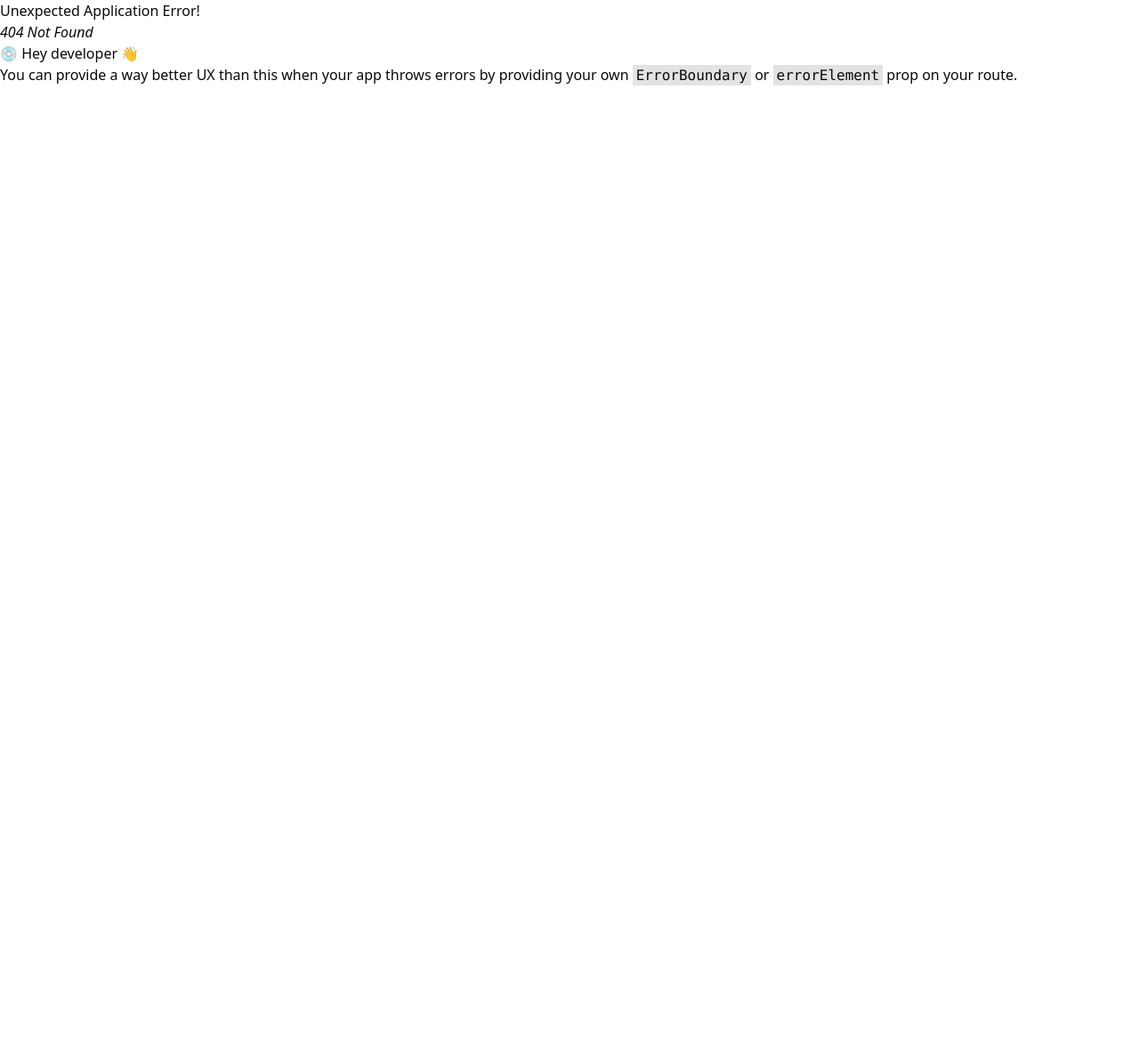
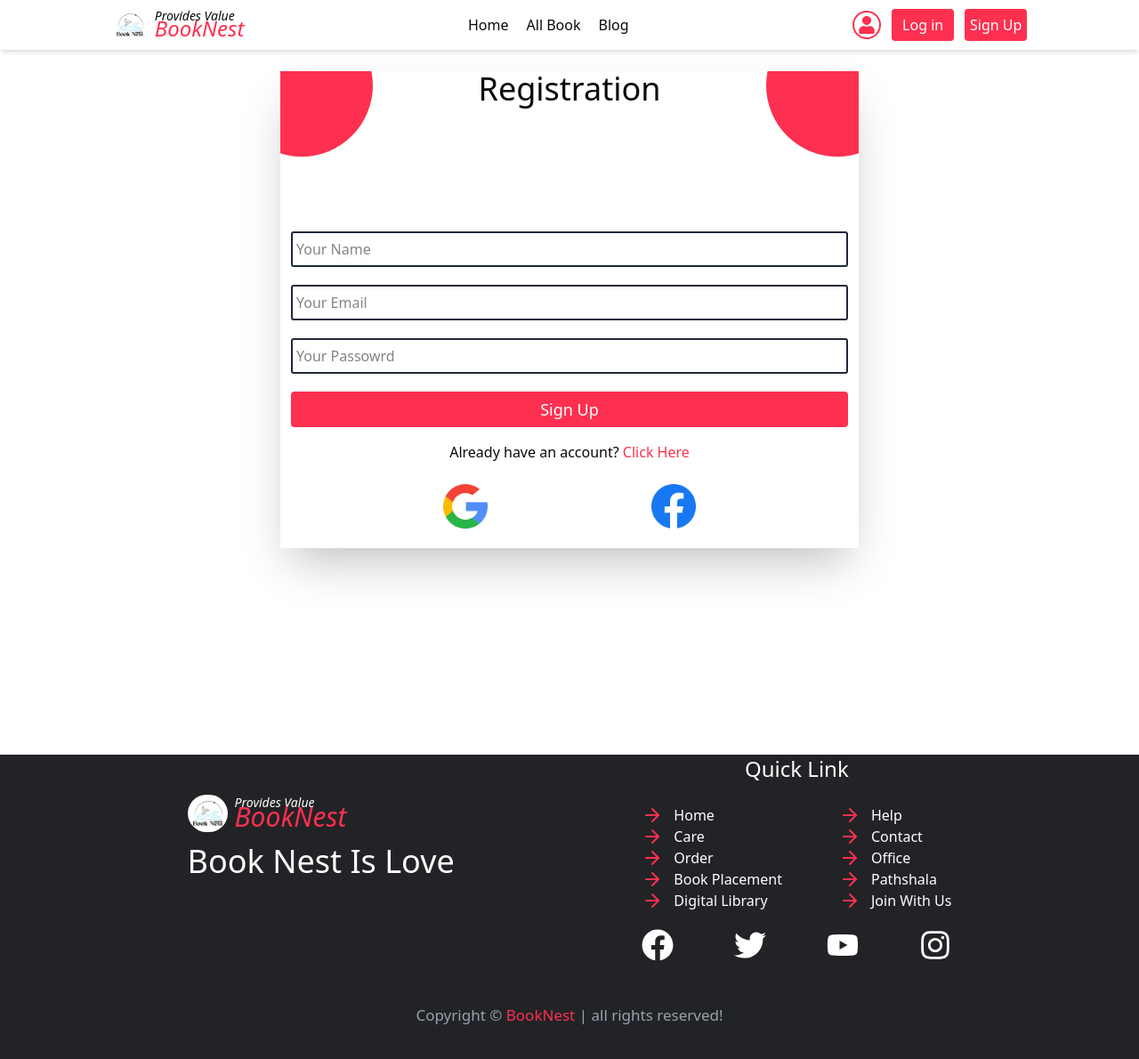
Before and after one commit to robs360/assignment4_client, a React (Vite) app: page /signup in a window 1280 px wide. Before the commit this address had no page. Shown: the top 1190 px of the page at 89% size. Before the commit the page ends 800 px from the top, so only its background shows below. Built offline with nearby package versions, Linux system fonts and the light colour scheme.

Commit message:
sign up page design done

```diff
--- /dev/null
+++ b/src/Redux/api/baseApi.ts
@@ -0,0 +1,17 @@
+import { createApi, fetchBaseQuery } from '@reduxjs/toolkit/query/react'
+
+const baseApi=createApi({
+    reducerPath:'baseApi',
+    baseQuery: fetchBaseQuery({baseUrl:'http://localhost:5000/api/v1'}),
+    endpoints:(builder)=>({
+       login:builder.mutation({
+        query:(userInfo)=>({
+            url:'/auth/login',
+            method:'POST',
+            body:userInfo
+         })
+       })
+    })
+})
+
+export const {useLoginMutation}=baseApi
--- /dev/null
+++ b/src/Redux/featurs/auth/authSlice.ts
@@ -0,0 +1,28 @@
+import { createSlice } from "@reduxjs/toolkit";
+type TInitialstate={
+    user:null|object,
+    token:null|string
+}
+
+const initialState:TInitialstate={
+    user:null,
+    token:null
+}
+const authSlice=createSlice({
+    name:'auth',
+    initialState,
+    reducers:{
+       setUser:(state,action)=>{
+          const {user,token}=action.payload
+          state.user=user,
+          state.token=token
+       },
+       logout:(state)=>{
+         state.user=null,
+         state.token=null
+       }
+    }
+})
+
+export const {setUser,logout}=authSlice.actions
+export default authSlice.reducer
--- /dev/null
+++ b/src/Redux/hooks.ts
@@ -0,0 +1,7 @@
+import { useDispatch, useSelector } from 'react-redux';
+import type { TypedUseSelectorHook } from 'react-redux';
+import type { RootState, AppDispatch } from './store.ts';
+
+// Use throughout your app instead of plain `useDispatch` and `useSelector`
+export const useAppDispatch: () => AppDispatch = useDispatch;
+export const useAppSelector: TypedUseSelectorHook<RootState> = useSelector;
--- /dev/null
+++ b/src/Redux/store.ts
@@ -0,0 +1,11 @@
+import { configureStore } from '@reduxjs/toolkit'
+import authReducer from './featurs/auth/authSlice'
+export const store = configureStore({
+  reducer: {
+    auth:authReducer
+  },
+})
+
+
+export type RootState = ReturnType<typeof store.getState>
+export type AppDispatch = typeof store.dispatch
--- a/src/components/shared/Footer.tsx
+++ b/src/components/shared/Footer.tsx
@@ -4,7 +4,7 @@ import { FaFacebook, FaInstagram, FaTwitter, FaYoutube } from 'react-icons/fa'
 const Footer = () => {
     return (
         <div className="w-full bg-[#222326] min-h-[45vh] mt-8">
-            <div className='flex justify-evenly'>
+            <div className='flex justify-evenly flex-wrap'>
                 <div className='mt-6 py-5'>
                     <div className='flex space-x-2 items-center'>
                         <img src={logo} className='w-[39px] md:w-[45px] rounded-full' alt="bokknest" />
@@ -17,7 +17,7 @@ const Footer = () => {
                 </div>
                 <div className="">
                     <h1 className='text-2xl text-center font-medium text-white'>Quick Link</h1>
-                    <div>
+                    <div className='mt-6'>
                         <div className='flex space-x-16'>
                             <div className='flex flex-col'>
                                 <a className='font-medium flex  text-white' href=""><span className='mr-3'><ArrowRight className='text-[#fe3050]'></ArrowRight> </span> Home</a>
@@ -43,7 +43,7 @@ const Footer = () => {
                     </div>
                 </div>
             </div>
-            <h1></h1>
+            <h1 className='text-gray-400 text-center mt-12 text-[17px]'>Copyright © <span className='text-[#fe3050]'>BookNest</span> | all rights reserved!</h1>
         </div>
     )
 }
--- a/src/pages/Login/Login.tsx
+++ b/src/pages/Login/Login.tsx
@@ -11,13 +11,14 @@ const Login = () => {
 
                 <form className="mt-6" action="">
                     <h1>Enter Your Email</h1>
-                    <input className="w-full border-[1px] border-gray-500 rounded-[3px] h-[40px]" type="text" />
+                    <input className="w-full border-[1px] border-gray-800 rounded-[3px] h-[40px]" type="text" />
                     <h1 className="mt-5">Enter Your Password</h1>
-                    <input className="w-full border-[1px] border-gray-500 rounded-[3px] h-[40px]" type="text" />
+                    <input className="w-full border-[1px] border-gray-800 rounded-[3px] h-[40px]" type="text" />
                     <button className="w-full text-white bg-[#fe3050]
                     mt-5 h-[40px] rounded-[4px] font-medium text-[18px] cursor-pointer">Login</button>
                     <NavLink className={'text-center'} to={'/signup'}>
-                      <h1 className="mt-2">Does Not Have An Account?</h1>
+                      <h1 className="mt-2">Does not have an account?
+                        <span className="text-[#fe3050]"> Click Here</span></h1>
                     </NavLink>
                 </form>
             </div>
--- /dev/null
+++ b/src/pages/SignUp/Signup.tsx
@@ -0,0 +1,36 @@
+import facebook from '../../assets/facebook.png'
+import google from '../../assets/google.png'
+
+const SignUp = () => {
+    return (
+        <div className="h-[92vh] my-6 flex flex-col items-center">
+            <div className="w-[360px] min-h-[536px] relative md:w-[490px] z-30 lg:w-[650px] shadow-2xl overflow-hidden">
+                <div className="w-[130px] h-[140px] md:w-[160px] md:h-[160px] -left-14 -top-16 bg-[#fe3050] rounded-full absolute">
+
+                </div>
+                <div className="w-[130px] h-[130px] md:w-[160px] md:h-[160px] -right-14 -top-16 bg-[#fe3050] rounded-full absolute">
+
+                </div>
+                <h1 className="text-3xl md:text-4xl font-medium text-center">Registration</h1>
+                <form className="flex flex-col mt-14 lg:mt-32 p-3 space-y-5" action="">
+                    <input placeholder="Your Name" className="border-2  border-gray-800 h-[40px]
+                    rounded-[3px] pl-1" type="text" name="" id="" />
+                    <input placeholder="Your Email" className="border-2 border-gray-800 h-[40px]
+                    rounded-[3px] pl-1" type="text" name="" id="" />
+                    <input placeholder="Your Passowrd" className="border-2 border-gray-800
+                     h-[40px] pl-1 rounded-[3px]" type="text" name="" id="" />
+                      <button className="w-full text-white bg-[#fe3050]
+                     h-[40px] rounded-[4px] font-medium text-[18px] cursor-pointer">Sign Up</button>
+                </form>
+                <h1 className="text-center mt-1">Already have an account?
+                    <span className="text-[#fe3050]"> Click Here</span></h1>
+                    <div className="flex justify-evenly mt-6 ">
+                         <button><img className='w-[50px]' src={google} alt="" /></button>
+                         <button><img className='w-[50px]' src={facebook} alt="" /></button>
+                    </div>
+            </div>
+
+        </div>
+    )
+}
+export default SignUp
--- a/src/routes/routes.tsx
+++ b/src/routes/routes.tsx
@@ -2,6 +2,7 @@ import { createBrowserRouter } from "react-router-dom";
 import App from "../App";
 import Home from "@/pages/Home/Home";
 import Login from "@/pages/Login/Login";
+import SignUp from "@/pages/SignUp/Signup";
 
 const routes = createBrowserRouter([
   {
@@ -15,6 +16,10 @@ const routes = createBrowserRouter([
       {
         path:'/login',
         element:<Login></Login>
+      },
+      {
+        path:'/signup',
+        element:<SignUp></SignUp>
       }
     ]
   },
```
Also changed, not shown: src/main.tsx (+5 -4 lines), src/assets/facebook.png (added), src/assets/google.png (added).
